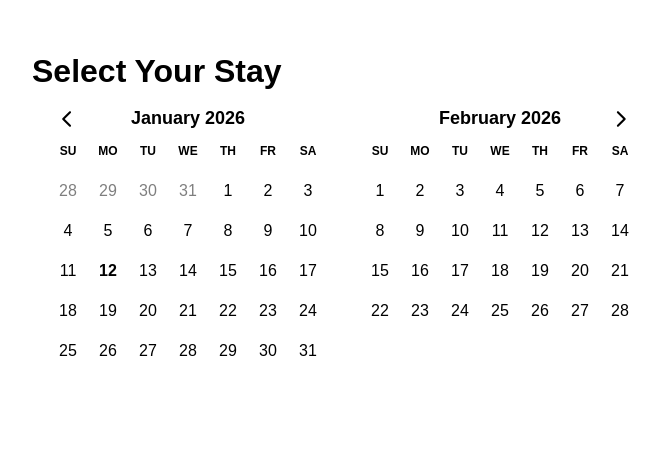
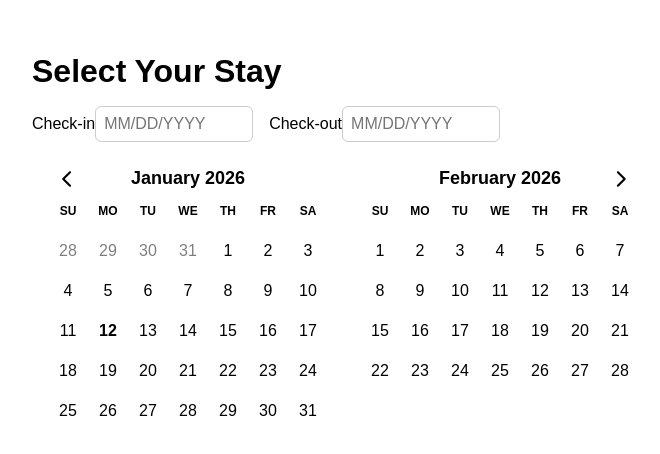
Before and after one commit to docksidealexandria/docksidealexandria, a Next.js app: page /book in a window 1280 px wide. Shown: the top 454 px of the page, without its empty margins (0-660 px from the left). Built offline with nearby package versions, Linux system fonts and the light colour scheme; no server answers.

Commit message:
Update page.jsx

```diff
--- a/app/book/page.jsx
+++ b/app/book/page.jsx
@@ -3,7 +3,12 @@
 import { useState, useEffect } from "react";
 import { DayPicker } from "react-day-picker";
 import "react-day-picker/dist/style.css";
-import { differenceInCalendarDays, addDays } from "date-fns";
+import {
+  differenceInCalendarDays,
+  parse,
+  isValid,
+  format
+} from "date-fns";
 
 export default function BookPage() {
   const [range, setRange] = useState();
@@ -11,6 +16,7 @@ export default function BookPage() {
 
   const MIN_NIGHTS = 3;
 
+  // Load blocked dates
   useEffect(() => {
     async function loadBlockedDates() {
       const res = await fetch("/api/calendar");
@@ -33,14 +39,14 @@ export default function BookPage() {
     loadBlockedDates();
   }, []);
 
+  // Calendar selection logic
   function handleSelect(selected) {
-    // First click → set start date only
-    if (!range?.from || (range.from && range.to)) {
-      setRange({ from: selected?.from });
+    if (!selected?.from) {
+      setRange(undefined);
       return;
     }
 
-    // Second click → validate min nights
+    if (selected.from && selected.to) {
       const nights = differenceInCalendarDays(
         selected.to,
         selected.from
@@ -50,26 +56,86 @@ export default function BookPage() {
         alert(`Minimum stay is ${MIN_NIGHTS} nights`);
         return;
       }
+    }
 
     setRange(selected);
   }
 
+  // Typed input handlers
+  function handleInputChange(type, value) {
+    const parsed = parse(value, "MM/dd/yyyy", new Date());
+    if (!isValid(parsed)) return;
+
+    if (type === "from") {
+      setRange({ from: parsed });
+    }
+
+    if (type === "to" && range?.from) {
+      const nights = differenceInCalendarDays(parsed, range.from);
+      if (nights < MIN_NIGHTS) {
+        alert(`Minimum stay is ${MIN_NIGHTS} nights`);
+        return;
+      }
+      setRange({ from: range.from, to: parsed });
+    }
+  }
+
   return (
-    <main style={{ padding: "2rem" }}>
+    <main style={{ padding: "2rem", maxWidth: 700 }}>
       <h1 style={{ fontSize: "2rem", marginBottom: "1rem" }}>
         Select Your Stay
       </h1>
 
+      {/* Date Inputs */}
+      <div style={{ display: "flex", gap: "1rem", marginBottom: "1.5rem" }}>
+        <div>
+          <label>Check-in</label>
+          <input
+            type="text"
+            placeholder="MM/DD/YYYY"
+            value={range?.from ? format(range.from, "MM/dd/yyyy") : ""}
+            onChange={(e) =>
+              handleInputChange("from", e.target.value)
+            }
+            style={inputStyle}
+          />
+        </div>
+
+        <div>
+          <label>Check-out</label>
+          <input
+            type="text"
+            placeholder="MM/DD/YYYY"
+            value={range?.to ? format(range.to, "MM/dd/yyyy") : ""}
+            onChange={(e) =>
+              handleInputChange("to", e.target.value)
+            }
+            style={inputStyle}
+          />
+        </div>
+      </div>
+
+      {/* Calendar */}
       <DayPicker
         mode="range"
         selected={range}
         onSelect={handleSelect}
-        disabled={disabledDates}
-        min={MIN_NIGHTS}
         numberOfMonths={2}
         showOutsideDays
+        disabled={disabledDates}
+        modifiers={{
+          blocked: disabledDates
+        }}
+        modifiersStyles={{
+          blocked: {
+            textDecoration: "line-through",
+            color: "#999",
+            backgroundColor: "#f5f5f5"
+          }
+        }}
       />
 
+      {/* Info */}
       {range?.from && !range?.to && (
         <p style={{ marginTop: "1rem", color: "#555" }}>
           Select a checkout date (minimum {MIN_NIGHTS} nights)
@@ -88,3 +154,11 @@ export default function BookPage() {
     </main>
   );
 }
+
+const inputStyle = {
+  padding: "0.5rem",
+  fontSize: "1rem",
+  border: "1px solid #ccc",
+  borderRadius: 6,
+  width: 140
+};
```
Lines whose indentation alone changed are shown as unchanged.
